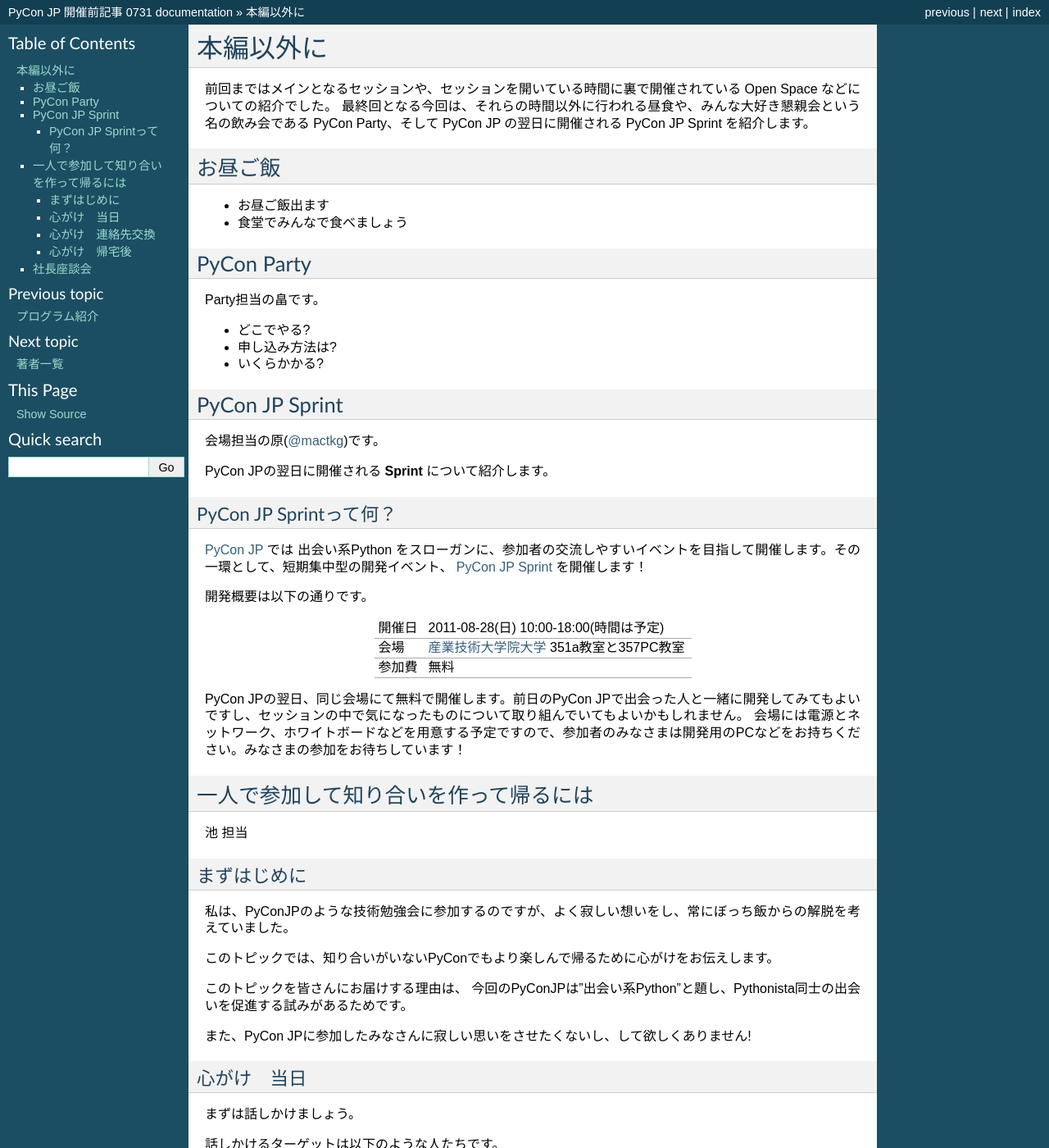
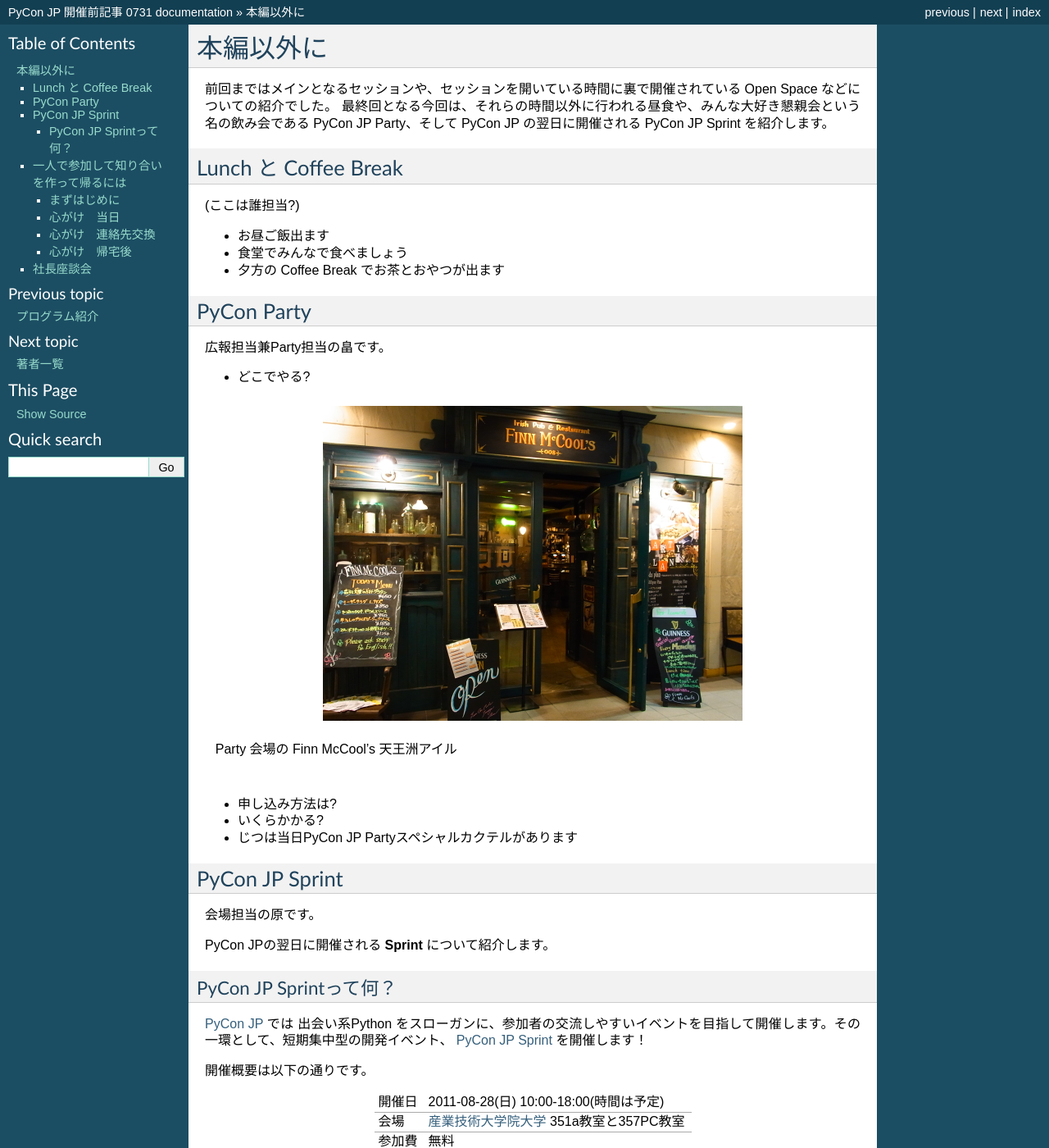
Before and after one commit to michilu/prepycon-article, a Sphinx documentation site: the page built from sphinx/vol3.rst, in a window 1280 px wide and 1400 px high. Shown: the whole window at 82% size. Built offline with Sphinx 7.4.7, drawn with Linux system fonts in a browser that asks for light colours; some of the changed text lies outside the part shown.

Commit message:
reviced vol3

```diff
--- a/sphinx/vol3.rst
+++ b/sphinx/vol3.rst
@@ -3,29 +3,36 @@
 ============
 
 前回まではメインとなるセッションや、セッションを開いている時間に裏で開催されている Open Space などについての紹介でした。
-最終回となる今回は、それらの時間以外に行われる昼食や、みんな大好き懇親会という名の飲み会である PyCon Party、そして PyCon JP の翌日に開催される PyCon JP Sprint を紹介します。
+最終回となる今回は、それらの時間以外に行われる昼食や、みんな大好き懇親会という名の飲み会である PyCon JP Party、そして PyCon JP の翌日に開催される PyCon JP Sprint を紹介します。
 
 
-お昼ご飯
-========
+Lunch と Coffee Break
+=====================
+(ここは誰担当?)
 
 - お昼ご飯出ます
 - 食堂でみんなで食べましょう
-
+- 夕方の Coffee Break でお茶とおやつが出ます
 
 PyCon Party
 ===========
-
-Party担当の畠です。
+広報担当兼Party担当の畠です。
 
 - どこでやる?
+
+.. figure:: /_static/party.jpg
+   :alt: Party 会場の Finn McCool's 天王洲アイル
+   :scale: 25%
+
+   Party 会場の Finn McCool's 天王洲アイル
+
 - 申し込み方法は?
 - いくらかかる?
-
+- じつは当日PyCon JP Partyスペシャルカクテルがあります
 
 PyCon JP Sprint
 ===============
-会場担当の原(`@mactkg <http://twitter.com/mactkg>`_)です。
+会場担当の原です。
 
 PyCon JPの翌日に開催される **Sprint** について紹介します。
 
@@ -33,7 +40,7 @@
 -----------------------
 `PyCon JP <http://2011.pycon.jp/>`_ では 出会い系Python をスローガンに、参加者の交流しやすいイベントを目指して開催します。その一環として、短期集中型の開発イベント、  `PyCon JP Sprint <http://2011.pycon.jp/program/sprints>`_ を開催します！
 
-開発概要は以下の通りです。
+開催概要は以下の通りです。
 
 .. list-table::
 
@@ -52,18 +59,16 @@
 
 一人で参加して知り合いを作って帰るには
 ========================================
-
-池 担当
+会場担当の池です。
 
 まずはじめに
 ----------------------------------------
+私は、PyCon JPのような技術勉強会に参加するのですが、よく寂しい思いをし、常にぼっち飯からの解脱を考えていました。
 
-私は、PyConJPのような技術勉強会に参加するのですが、よく寂しい想いをし、常にぼっち飯からの解脱を考えていました。
-
-このトピックでは、知り合いがいないPyConでもより楽しんで帰るために心がけをお伝えします。
+このトピックでは、知り合いがいない技術イベントに参加したときに、より楽しんで帰るために私が心がけていることをご紹介しようと思います。
 
 このトピックを皆さんにお届けする理由は、
-今回のPyConJPは"出会い系Python"と題し、Pythonista同士の出会いを促進する試みがあるためです。
+今回のPyCon JPは"出会い系Python"と題し、Pythonista(Pythonユーザー)同士の出会いを促進する狙いがあるためです。
 
 また、PyCon JPに参加したみなさんに寂しい思いをさせたくないし、して欲しくありません!
 
@@ -93,7 +98,7 @@
 ----------------------------------------
 
 末永くお付き合いするために、連絡先を交換しましょう。
-例えば、
+例えば以下のような連絡先を交換し、コミュニケーションを取るのは大切ですよね。
 
 - Twitterアカウント
 - FacebookなどのSNSアカウント
@@ -101,8 +106,6 @@
 - 名刺
 - ブログ
 - ...etc
-
-このような連絡先を交換し、コミュニケーションを取るのは大切ですよね。
 
 心がけ　帰宅後
 ----------------------------------------
@@ -118,13 +121,11 @@
 人との出会いも常識の範疇で書くとよいでしょう。
 
 私が心がけていることは以上になります。
-PyConJPでの出会いを是非とも大切にしてください！
-
+PyCon JPでの出会いを是非とも大切にしてください！
 
 社長座談会
 ==========
-
-池
+続けて会場担当池です。
 
 - パネルディスカッションのセッションで登場する社長三人による座談会という名の飲み会
 
```
